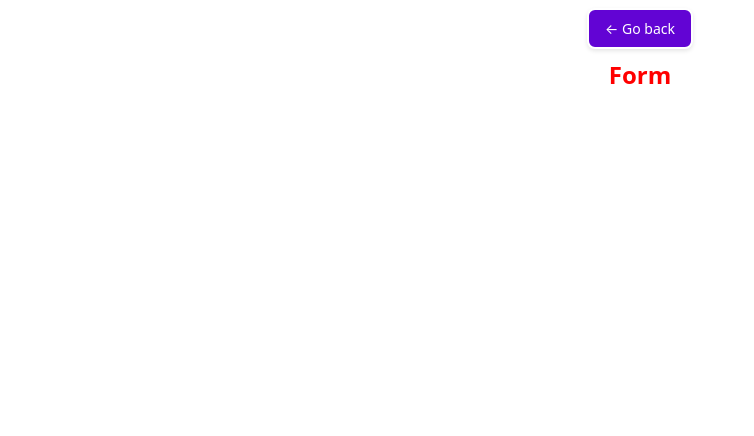
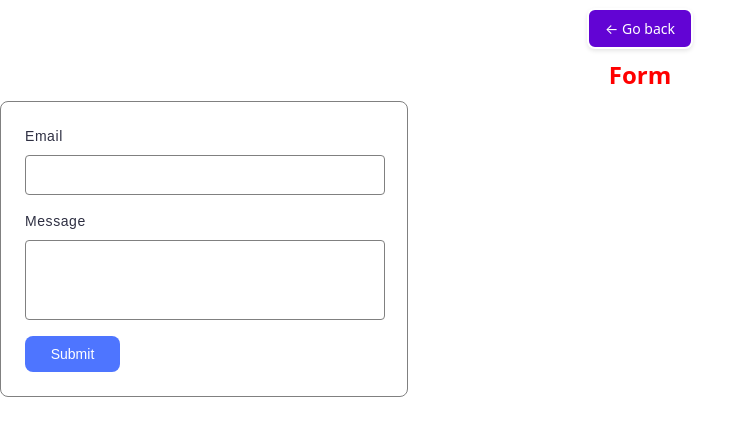
Before and after one commit to DmitBykanov/goit-js-hw-09, a website built with Vite: page src/2-form.html in a window 1280 px wide. Shown: the whole page, without its empty margins (0-754 px from the left). Built offline with nearby package versions, Linux system fonts and the light colour scheme.

Commit message:
upd form

```diff
--- a/src/2-form.html
+++ b/src/2-form.html
@@ -9,10 +9,19 @@
   </head>
   <body>
     <main>
-      <div class="container">
-        <a class="back-link" href="./index.html">← Go back</a>
-        <h1 class="main-title">Form</h1>
-      </div>
+      <a class="back-link" href="./index.html">← Go back</a>
+      <h1 class="main-title">Form</h1>
+      <form class="feedback-form" autocomplete="off">
+        <label>
+          Email
+          <input type="email" name="email" autofocus />
+        </label>
+        <label>
+          Message
+          <textarea name="message" rows="8"></textarea>
+        </label>
+        <button class="form-btn" type="submit">Submit</button>
+      </form>
     </main>
     <script type="module" src="./js/2-form.js"></script>
   </body>
--- /dev/null
+++ b/src/css/form.css
@@ -0,0 +1,75 @@
+.feedback-form {
+  display: flex;
+  flex-direction: column;
+  width: 408px;
+  height: 296px;
+  padding: 24px;
+  border: 1px solid #808080;
+  border-radius: 8px;
+  background-color: #fff;
+  font-family: 'Montserrat', sans-serif;
+  box-sizing: border-box;
+}
+
+.feedback-form label {
+  display: flex;
+  flex-direction: column;
+  text-align: left;
+  font-weight: 400;
+  font-size: 14px;
+  letter-spacing: 0.04em;
+  color: #2e2f42;
+  margin-bottom: 16px;
+}
+
+.feedback-form input,
+.feedback-form textarea {
+  margin-top: 8px;
+  width: 360px;
+  padding: 8px 16px;
+  border: 1px solid #808080;
+  outline: none;
+  border-radius: 4px;
+  font-size: 14px;
+  font-weight: 400;
+  letter-spacing: 0.04em;
+  color: #2e2f42;
+  box-sizing: border-box;
+  resize: none;
+}
+
+.feedback-form input {
+  height: 40px;
+}
+
+.feedback-form textarea {
+  height: 80px;
+}
+
+.feedback-form input:hover,
+.feedback-form textarea:hover {
+  border: 1px solid #000;
+}
+
+.feedback-form input:focus,
+.feedback-form textarea:focus {
+  border: 1px solid #808080;
+}
+
+.form-btn {
+  width: 95px;
+  height: 40px;
+  padding: 8px 16px;
+  background-color: #4e75ff;
+  color: #fff;
+  border: none;
+  border-radius: 8px;
+  font-size: 14px;
+  cursor: pointer;
+  transition: background-color 250ms ease;
+}
+
+.form-btn:hover,
+.form-btn:focus {
+  background-color: #6c8cff;
+}
--- a/src/css/styles.css
+++ b/src/css/styles.css
@@ -4,6 +4,7 @@
 @import url('./header.css');
 @import url('./back-link.css');
 @import url('./gallery.css');
+@import url('./form.css');
 
 .home-image {
   display: block;
--- a/src/js/2-form.js
+++ b/src/js/2-form.js
@@ -0,0 +1,43 @@
+let formData = {
+  email: '',
+  message: '',
+};
+
+const form = document.querySelector('.feedback-form');
+
+const savedData = localStorage.getItem('feedback-form-state');
+if (savedData) {
+  try {
+    const parsedData = JSON.parse(savedData);
+    formData = {
+      email: parsedData.email || '',
+      message: parsedData.message || '',
+    };
+    form.elements.email.value = formData.email;
+    form.elements.message.value = formData.message;
+  } catch (error) {
+    console.error('Error parsing saved data:', error);
+  }
+}
+
+form.addEventListener('input', event => {
+  if (event.target.name in formData) {
+    formData[event.target.name] = event.target.value;
+    localStorage.setItem('feedback-form-state', JSON.stringify(formData));
+  }
+});
+
+form.addEventListener('submit', event => {
+  event.preventDefault();
+
+  if (!formData.email.trim() || !formData.message.trim()) {
+    alert('Fill please all fields');
+    return;
+  }
+
+  console.log(formData);
+
+  localStorage.removeItem('feedback-form-state');
+  formData = { email: '', message: '' };
+  form.reset();
+});
```
